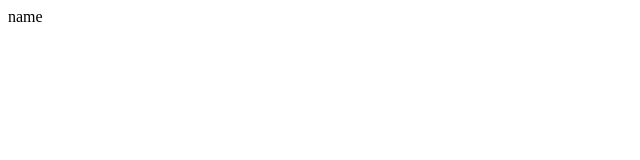
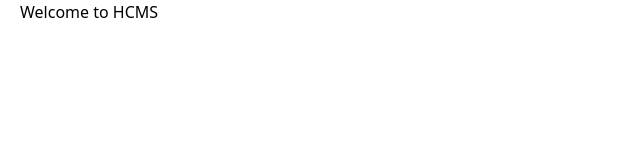
Before and after one commit to nileshpratap/healthClaimsManagementSystem, a React (Create React App) app in the folder ui/: page / in a window 1280 px wide. Shown: the top 160 px of the page, without its empty margins (0-640 px from the left). Built offline with nearby package versions, Linux system fonts and the light colour scheme.

Commit message:
created zustand store and done with tailwind setup

```diff
--- a/ui/package.json
+++ b/ui/package.json
@@ -10,6 +10,8 @@
     "@testing-library/user-event": "^13.5.0",
     "react": "^18.2.0",
     "react-dom": "^18.2.0",
+    "react-router": "^6.22.1",
+    "react-router-dom": "^6.22.1",
     "react-scripts": "5.0.1",
     "web-vitals": "^2.1.4",
     "zustand": "^4.5.0"
@@ -37,5 +39,8 @@
       "last 1 firefox version",
       "last 1 safari version"
     ]
+  },
+  "devDependencies": {
+    "tailwindcss": "^3.4.1"
   }
 }
--- a/ui/src/App.js
+++ b/ui/src/App.js
@@ -1,11 +1,7 @@
 import "./App.css";
-import { useStore } from "./store";
-import { shallow } from "zustand/shallow";
 
 function App() {
-  const user = useStore((store) => store.user, shallow);
-  // using shallow minimize re-renders of react
-  return <div className="app">{user.name}</div>;
+  return <div className="app ml-5">Welcome to HCMS</div>;
 }
 
 export default App;
--- a/ui/src/index.css
+++ b/ui/src/index.css
@@ -0,0 +1,3 @@
+@tailwind base;
+@tailwind components;
+@tailwind utilities;
--- a/ui/src/index.js
+++ b/ui/src/index.js
@@ -1,17 +1,11 @@
-import React from 'react';
-import ReactDOM from 'react-dom/client';
-import './index.css';
-import App from './App';
-import reportWebVitals from './reportWebVitals';
+import React from "react";
+import ReactDOM from "react-dom/client";
+import "./index.css";
+import App from "./App";
 
-const root = ReactDOM.createRoot(document.getElementById('root'));
+const root = ReactDOM.createRoot(document.getElementById("root"));
 root.render(
   <React.StrictMode>
     <App />
   </React.StrictMode>
 );
-
-// If you want to start measuring performance in your app, pass a function
-// to log results (for example: reportWebVitals(console.log))
-// or send to an analytics endpoint. Learn more: https://bit.ly/CRA-vitals
-reportWebVitals();
--- a/ui/src/store.js
+++ b/ui/src/store.js
@@ -1,7 +1,41 @@
 import { create } from "zustand";
+import { devtools, persist } from "zustand/middleware";
 
-const store = (set) => ({
-  user: { name: "name", userType: "customer" },
+const userstore = (set) => ({
+  userDetails: {
+    UID: "",
+    Name: "",
+    Email: "",
+    Password: "",
+    HealthCondition: "",
+    DOB: "",
+    PIDs: [],
+  },
+  Policies: [],
+  claims: [],
 });
-
-export const useStore = create(store);
+const adminstore = (set) => ({
+  userDetails: {
+    EID: "",
+    Name: "",
+    Email: "",
+    Password: "",
+    Policies: [],
+  },
+  Policies: [],
+  claims: [],
+});
+export const useCourseStore = create(
+  devtools(
+    persist(userstore, {
+      name: "user",
+    })
+  )
+);
+export const useadminstore = create(
+  devtools(
+    persist(userstore, {
+      name: "admin",
+    })
+  )
+);
--- /dev/null
+++ b/ui/tailwind.config.js
@@ -0,0 +1,8 @@
+/** @type {import('tailwindcss').Config} */
+module.exports = {
+  content: ["./src/**/*.{js,jsx,ts,tsx}"],
+  theme: {
+    extend: {},
+  },
+  plugins: [],
+};
```
Also changed, not shown: 1 other file (tests, documents, lock files or other folders).
